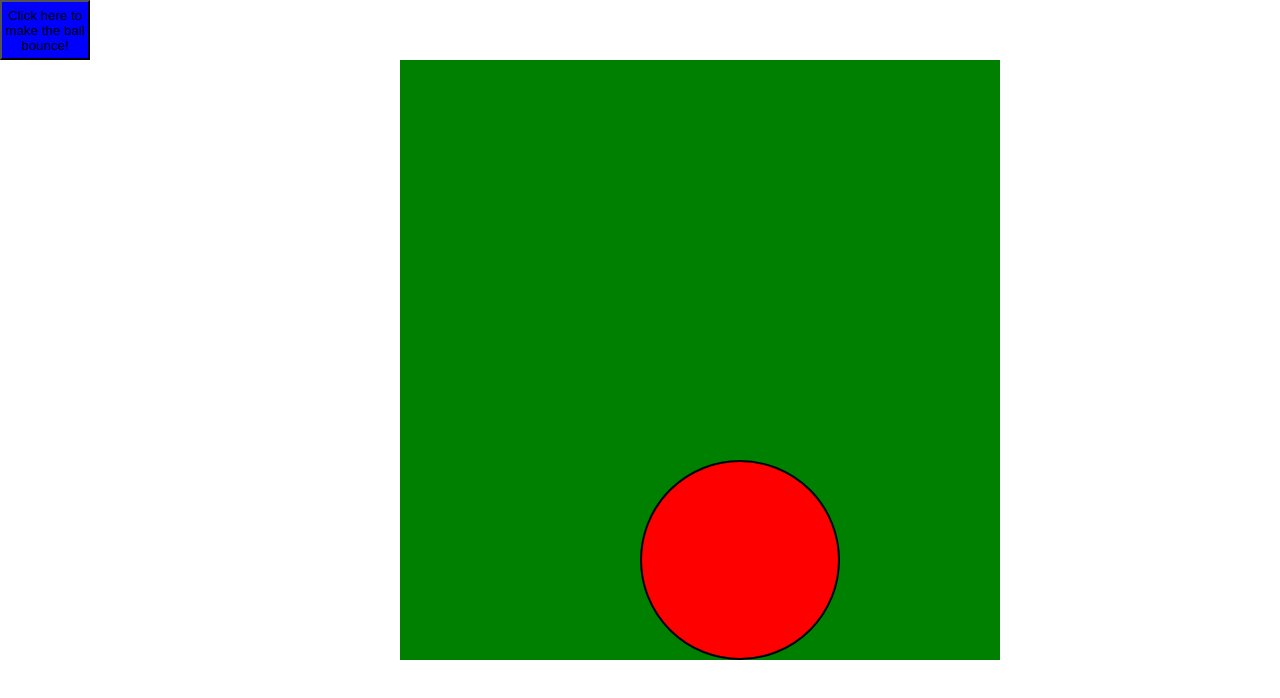
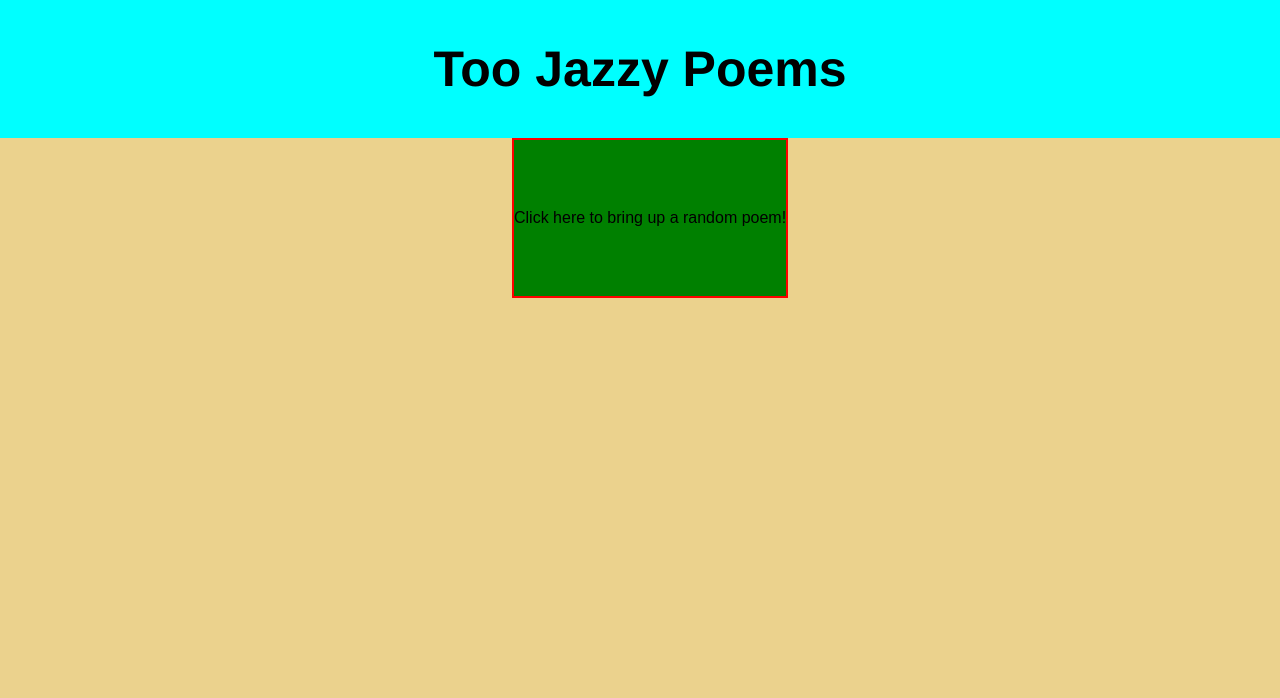
Before and after one commit to tizzle-b-rizzle/js-button-bouncy-balls, a plain HTML site: page index.html in a window 1280 px wide. Drawn offline with Linux system fonts and the light colour scheme.

Commit message:
Add files via upload

```diff
--- a/assets/css/stylesheet.css
+++ b/assets/css/stylesheet.css
@@ -1,3 +1,4 @@
+
 /*#region reset*/
 * {
   margin: 0;
@@ -6,51 +7,48 @@
 }
 /*#endregion*/
 
-#ball-container {
-  height:600px;
-  width:600px;
-  background-color: green;
-  margin-left: 400px;
+/*#region body*/
+#body {
+  background-color: #ebd28d;
+}
+/*#endregion*/
+
+/*#region title section*/
+#title-section {
+  background-color: aqua;
+  width:100%;
+  height:auto;
+  padding-top:5vh;
+  padding-bottom:5vh;
+  text-align:center;
+}
+#title {
+  font-family:Helvetica, sans-serif;
+  font-size:50px;
+}
+/*#endregion*/
+
+/*#region button*/
+#button-section {
+  height:20vh;
+  background-color: #ebd28d;
 }
 
-  #bouncy-ball {
+#randomizer-button {
+  background-color: green;
+  min-width:10vw;
+  min-height:100%;
+  margin-left: 40vw;
+  font-size: 16px;
+  border:2px solid red;
+}
+/*#endregion*/
+
+#a {
+  height:200px;
   width:200px;
+}
+#b {
   height:200px;
-      position:relative;
-      background-color: red;
-      margin-left: 40%;
-      border:2px solid black;
-      border-radius: 50%;
-      animation-name: bounce;
-      animation-iteration-count: infinite;
-      animation-timing-function: linear;
-      top:400px;
+  width:200px;
 }
-
-  #button {
-    height:60px;
-    width:90px;
-    background-color: blue;
-  }
-
-  @keyframes bounce {
-      0% {
-        top: 400px;
-      }
-      25% {
-        top:0;
-      }
-      50% {
-        top: 400px;
-      }
-      75% {
-        top:0;}
-
-    100% {
-      top: 400px;
-    }
-      }
-  .bouncy-ball-on-off {
-    animation-duration: 2.5s;
-    background-color: blue;
-  }
--- /dev/null
+++ b/assets/js/script.js
@@ -0,0 +1,8 @@
+//get list full of Luke's poems
+function test(t) {
+    if (t == 1) {
+        document.getElementById('body').style.backgroundColor = "red";
+    } else {
+        document.getElementById('body').style.backgroundColor = "blue";
+    }
+}
--- a/index.html
+++ b/index.html
@@ -2,21 +2,18 @@
 <html lang="en">
 <head>
     <link rel="stylesheet" href="assets/css/stylesheet.css">
+    <link href="https://fonts.googleapis.com/css2?family=Indie+Flower&display=swap" rel="stylesheet"> <!-- use   font-family: 'Indie Flower', cursive;-->
     <meta charset="UTF-8">
     <meta name="viewport" content="width=device-width, initial-scale=1.0">
-    <title>Bouncy Ball Button</title>
+    <title>Random Poems</title>
 </head>
-<body>
-    <button id="button" onclick="bouncyBall()">Click here to make the ball bounce!</button>
-    <div id="ball-container">
-        <div id="bouncy-ball"></div>
+<body id="body">
+    <div id="title-section">
+        <h1 id="title">Too Jazzy Poems</h1>
+    </div>
+    <div id="button-section">
+        <button id="randomizer-button">Click here to bring up a random poem!</button>
     </div>
 </body>
-<script>
-    function bouncyBall() {
-     var element = document.getElementById("bouncy-ball");
-     element.classList.toggle("bouncy-ball-on-off");
-  }
-</script>
+<script type="text/javascript" src="assets/js/script.js"></script>
 </html>
-<!--fix animation then do https://www.w3schools.com/howto/tryit.asp?filename=tryhow_js_toggle_class for the button -->
```
Lines whose indentation alone changed are shown as unchanged.
